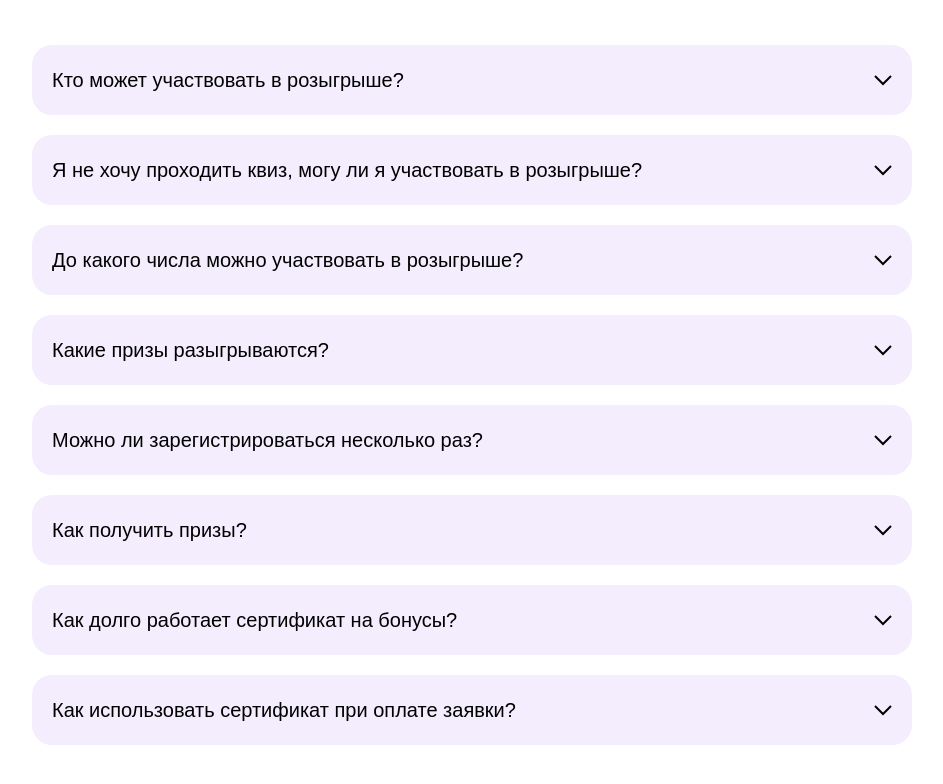
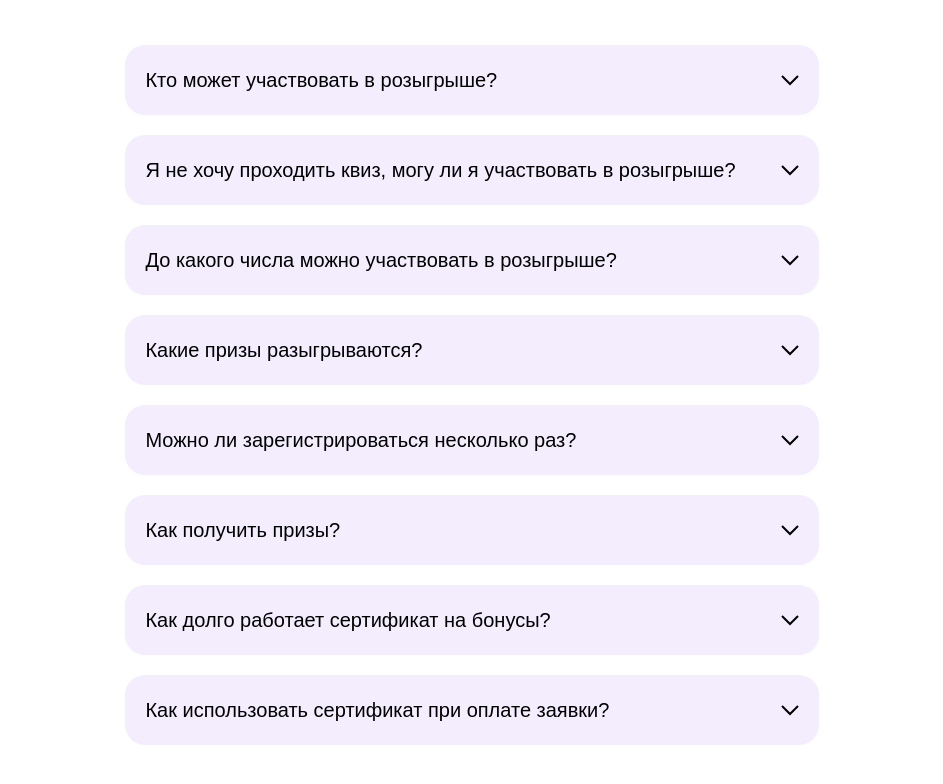
Before and after one commit to Diana-Langenshtras/faq-app, a website built with Vite: page index.html in a window 1280 px wide. Shown: the part 200-984 px from the top of the page, without its empty margins (168-1111 px from the left). Built offline with nearby package versions, Linux system fonts and the light colour scheme; files whose address does not match are found by name.

Commit message:
исправление в адаптивности

```diff
--- a/index.html
+++ b/index.html
@@ -9,16 +9,16 @@
   <title>FAQ App</title>
 </head>
 
-<body class="bg-white py-[100px] px-[10px] sm:px-[20px] md:px-[100px] lg:px-[150px] xl:px-[200px] 2xl:px-[350px]">
-  <div class="flex gap-12 flex-col align-center justify-center">
+<body class="flex items-center justify-center bg-white py-[100px] px-[10px]">
+  <div class="inline-flex gap-12 flex-col align-center justify-center">
 
     <h2 class="pb-4 text-xl text-center text-primary-darker">FAQ</h2>
     <div class="flex gap-5 flex-col align-center justify-center">
 
       <!-- вопрос -->
-      <div x-data=" {isOpen : false} " class="bg-soft-violet rounded-[20px] px-5 py-[25px]">
+      <div x-data=" {isOpen : false} " class="bg-soft-violet min-w-[300px] rounded-[20px] px-5 py-[25px]">
         <div @click="isOpen = !isOpen"
-          class="flex gap-2.5 items-center justify-between cursor-pointer hover:text-primary-hover"
+          class="flex gap-[45px] items-center justify-between cursor-pointer hover:text-primary-hover"
           :class="{'font-bold' : isOpen}">
           <span class="text-base md:text-base">Кто может участвовать в розыгрыше?</span>
           <div>
@@ -37,9 +37,9 @@
       <!-- конец вопроса -->
 
       <!-- вопрос -->
-      <div x-data=" {isOpen : false} " class="bg-soft-violet rounded-[20px] px-5 py-[25px]">
+      <div x-data=" {isOpen : false} " class="bg-soft-violet min-w-[300px] rounded-[20px] px-5 py-[25px]">
         <div @click="isOpen = !isOpen"
-          class="flex gap-2.5 items-center justify-between cursor-pointer hover:text-primary-hover"
+          class="flex gap-[45px] items-center justify-between cursor-pointer hover:text-primary-hover"
           :class="{'font-bold' : isOpen}">
           <span class="text-base md:text-base">Я не хочу проходить квиз, могу ли я участвовать в розыгрыше?</span>
           <div>
@@ -58,9 +58,9 @@
       <!-- конец вопроса -->
 
       <!-- вопрос -->
-      <div x-data=" {isOpen : false} " class="bg-soft-violet rounded-[20px] px-5 py-[25px]">
+      <div x-data=" {isOpen : false} " class="bg-soft-violet min-w-[300px] rounded-[20px] px-5 py-[25px]">
         <div @click="isOpen = !isOpen"
-          class="flex gap-2.5 items-center justify-between cursor-pointer hover:text-primary-hover"
+          class="flex gap-[45px] items-center justify-between cursor-pointer hover:text-primary-hover"
           :class="{'font-bold' : isOpen}">
           <span class="text-base md:text-base">До какого числа можно участвовать в розыгрыше?</span>
           <div>
@@ -79,9 +79,9 @@
       <!-- конец вопроса -->
 
       <!-- вопрос -->
-      <div x-data=" {isOpen : false} " class="bg-soft-violet rounded-[20px] px-5 py-[25px]">
+      <div x-data=" {isOpen : false} " class="bg-soft-violet min-w-[300px] rounded-[20px] px-5 py-[25px]">
         <div @click="isOpen = !isOpen"
-          class="flex gap-2.5 items-center justify-between cursor-pointer hover:text-primary-hover"
+          class="flex gap-[45px] items-center justify-between cursor-pointer hover:text-primary-hover"
           :class="{'font-bold' : isOpen}">
           <span class="text-base md:text-base">Какие призы разыгрываются?</span>
           <div>
@@ -100,9 +100,9 @@
       <!-- конец вопроса -->
 
       <!-- вопрос -->
-      <div x-data=" {isOpen : false} " class="bg-soft-violet rounded-[20px] px-5 py-[25px]">
+      <div x-data=" {isOpen : false} " class="bg-soft-violet min-w-[300px] rounded-[20px] px-5 py-[25px]">
         <div @click="isOpen = !isOpen"
-          class="flex gap-2.5 items-center justify-between cursor-pointer hover:text-primary-hover"
+          class="flex gap-[45px] items-center justify-between cursor-pointer hover:text-primary-hover"
           :class="{'font-bold' : isOpen}">
           <span class="text-base md:text-base">Можно ли зарегистрироваться несколько раз?</span>
           <div>
@@ -121,9 +121,9 @@
       <!-- конец вопроса -->
 
       <!-- вопрос -->
-      <div x-data=" {isOpen : false} " class="bg-soft-violet rounded-[20px] px-5 py-[25px]">
+      <div x-data=" {isOpen : false} " class="bg-soft-violet min-w-[300px] rounded-[20px] px-5 py-[25px]">
         <div @click="isOpen = !isOpen"
-          class="flex gap-2.5 items-center justify-between cursor-pointer hover:text-primary-hover"
+          class="flex gap-[45px] items-center justify-between cursor-pointer hover:text-primary-hover"
           :class="{'font-bold' : isOpen}">
           <span class="text-base md:text-base">Как получить призы?</span>
           <div>
@@ -142,9 +142,9 @@
       <!-- конец вопроса -->
 
       <!-- вопрос -->
-      <div x-data=" {isOpen : false} " class="bg-soft-violet rounded-[20px] px-5 py-[25px]">
+      <div x-data=" {isOpen : false} " class="bg-soft-violet min-w-[300px] rounded-[20px] px-5 py-[25px]">
         <div @click="isOpen = !isOpen"
-          class="flex gap-2.5 items-center justify-between cursor-pointer hover:text-primary-hover"
+          class="flex gap-[45px] items-center justify-between cursor-pointer hover:text-primary-hover"
           :class="{'font-bold' : isOpen}">
           <span class="text-base md:text-base">Как долго работает сертификат на бонусы?</span>
           <div>
@@ -163,9 +163,9 @@
       <!-- конец вопроса -->
 
       <!-- вопрос -->
-      <div x-data=" {isOpen : false} " class="bg-soft-violet rounded-[20px] px-5 py-[25px]">
+      <div x-data=" {isOpen : false} " class="bg-soft-violet min-w-[300px] rounded-[20px] px-5 py-[25px]">
         <div @click="isOpen = !isOpen"
-          class="flex gap-2.5 items-center justify-between cursor-pointer hover:text-primary-hover"
+          class="flex gap-[45px] items-center justify-between cursor-pointer hover:text-primary-hover"
           :class="{'font-bold' : isOpen}">
           <span class="text-base md:text-base">Как использовать сертификат при оплате заявки? </span>
           <div>
--- a/src/style.css
+++ b/src/style.css
@@ -26,19 +26,4 @@ body {
   font-weight: 400;
 }
 
-@media (width >=1800px) {
-  body {
-    padding-left: 400px !important;
-    padding-right: 400px !important;
-  }
-}
-
-@media (width >=1980px) {
-  body {
-    padding-left: 500px !important;
-    padding-right: 500px !important;
-  }
-}
-
-
 @import "tailwindcss/utilities";
```
Also changed, not shown: src/output.css.
